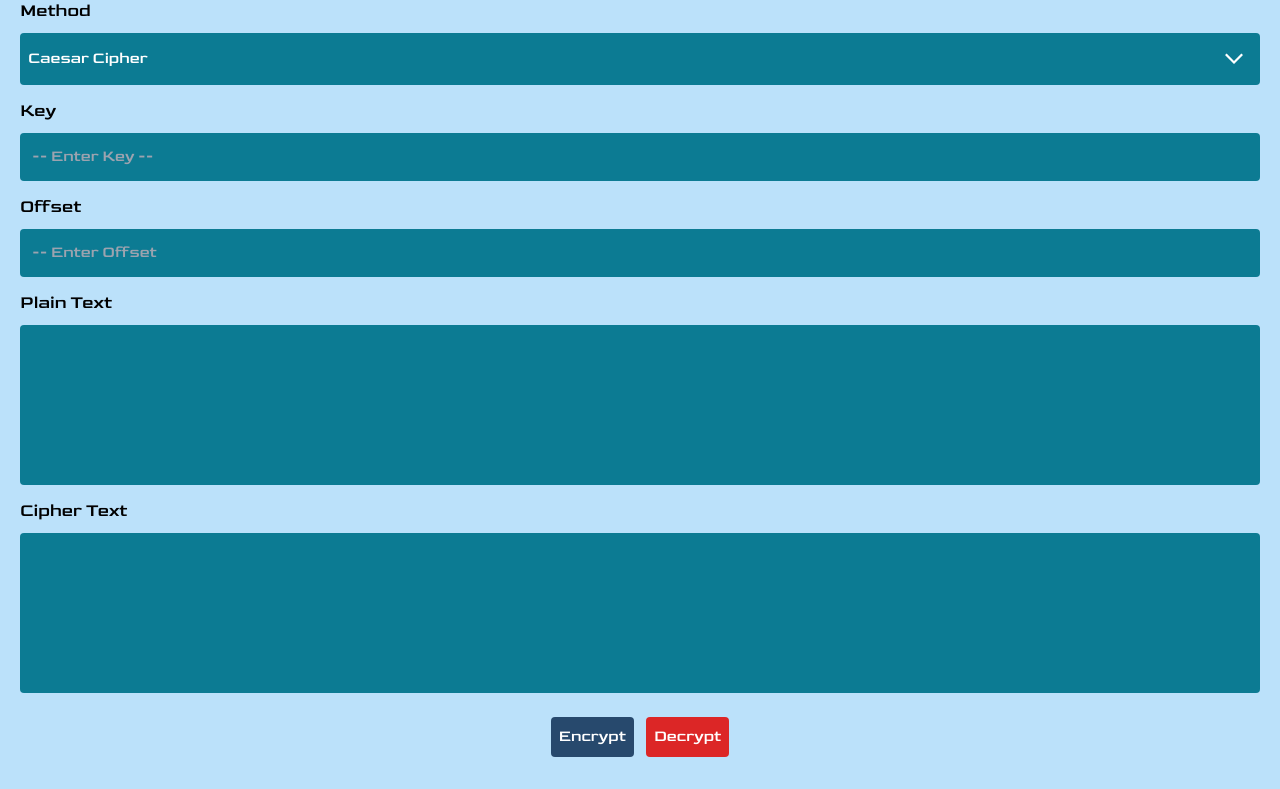
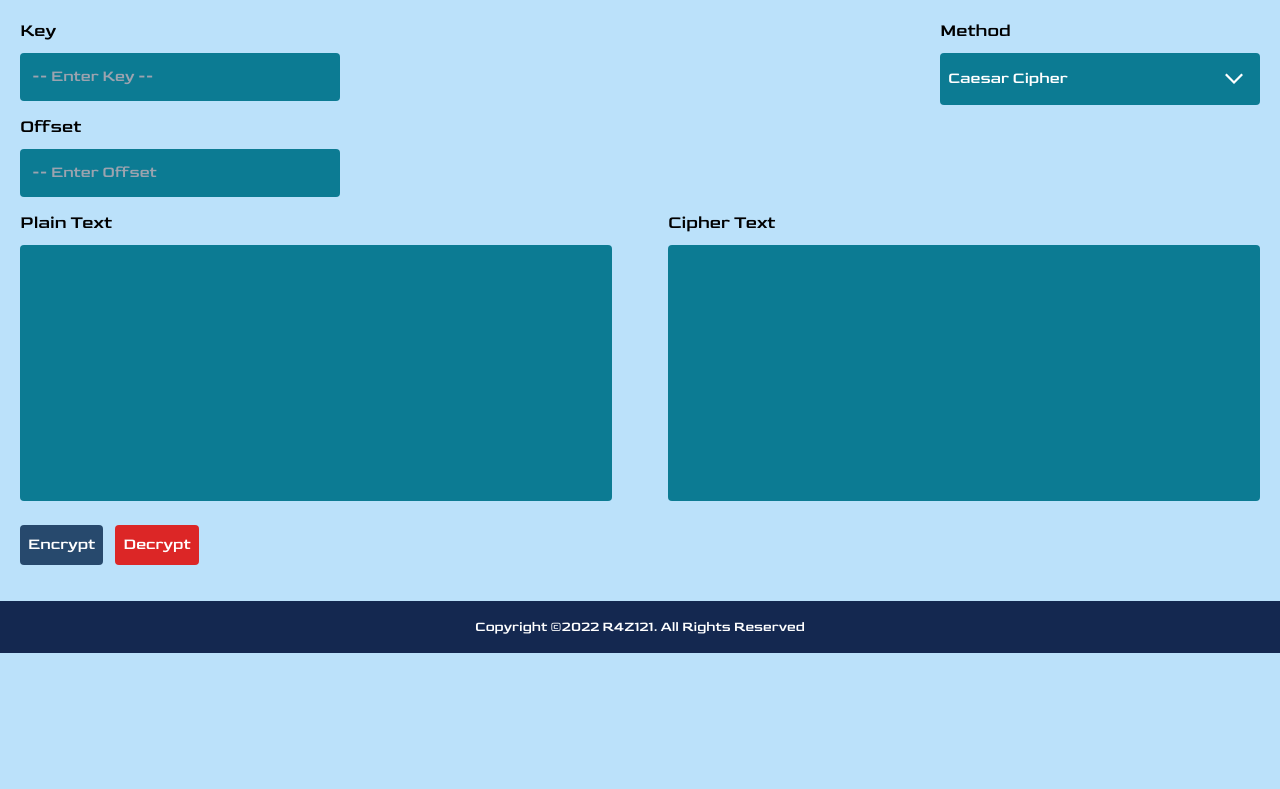
Before and after one commit to R4Z121/Crypt4Z, a website with bundled scripts: page assets/classic-crypto.html in a window 1280 px wide. Shown: the part 143-932 px from the top of the page. After the commit the page ends 800 px from the top, so only its background shows below. Built offline with nearby package versions, Linux system fonts and the light colour scheme.

Commit message:
Dekstop-Classic-Cryptography

```diff
--- a/assets/classic-crypto.html
+++ b/assets/classic-crypto.html
@@ -23,20 +23,21 @@
             </div>
         </nav>
     </header>
-    <main class="p-5 pt-0 pb-9 flex flex-col w-full gap-5">
+    <main class="p-5 pt-0 sm:pt-5 pb-9 flex flex-col w-full gap-5">
         <section class="title text-xl">
             <h1 class="mb-2 font-bold">Classic Cryptography</h1>
             <hr class="w-1/6 h-1 bg-black rounded">
         </section>
         <section class="content flex flex-col w-full gap-3">
+            <div class="input flex flex-col w-full gap-3 lg:flex-row-reverse lg:justify-between">
                 <div class="input-method flex flex-col gap-2 relative">
                     <p class="text-lg">Method</p>
-                <div class="input-expand bg-app-200 p-2 flex justify-between items-center cursor-pointer hover:bg-app-500 rounded">
+                    <div class="input-expand bg-app-200 p-2 flex justify-between items-center cursor-pointer hover:bg-app-500 sm:w-80 rounded">
                         <input type="hidden" id="method">
                         <p class="text-white">Caesar Cipher</p>
                         <img src="./img/svg/expand.svg" class="w-9" alt="expand">
                     </div>
-                <div class="options list-none bg-app-300 text-white h-0 overflow-hidden absolute top-24 left-0 w-full rounded">
+                    <div class="options list-none bg-app-300 text-white h-0 overflow-hidden absolute top-24 left-0 w-full sm:w-80 rounded">
                         <li class="p-3 hover:cursor-pointer hover:bg-app-500">Caesar Cipher</li>
                         <li class="p-3 hover:cursor-pointer hover:bg-app-500">Vigenere Cipher</li>
                         <li class="p-3 hover:cursor-pointer hover:bg-app-500">Rail Fence Cipher</li>
@@ -45,23 +46,30 @@
                         <li class="p-3 hover:cursor-pointer hover:bg-app-500">One Time Pad</li>
                     </div>
                 </div>
+                <div class="input-text flex flex-col gap-3">
                     <div class="input-key flex flex-col gap-2">
                         <p class="text-lg">Key</p>
-                <input type="text" class="p-3 rounded focus:outline-none bg-app-200 text-white" id="key" placeholder="-- Enter Key --">
+                        <input type="number" class="number-only p-3 rounded focus:outline-none bg-app-200 text-white sm:w-80 invalid:ring-2 invalid:ring-red-600 peer" id="key" placeholder="-- Enter Key --">
+                        <p class="text-super-sm text-red-600 hidden peer-invalid:block">Please input number only</p>
                     </div>
                     <div class="input-offset flex flex-col gap-2">
                         <p class="text-lg">Offset</p>
-                <input type="text" class="p-3 rounded focus:outline-none bg-app-200 text-white" id="offset" placeholder="-- Enter Offset">
+                        <input type="number" class="p-3 rounded focus:outline-none bg-app-200 text-white sm:w-80 invalid:ring-2 invalid:ring-red-600 peer" id="offset" placeholder="-- Enter Offset" disabled>
+                        <p class="text-super-sm text-red-600 hidden peer-invalid:block">Please input number only</p>
                     </div>
+                </div>
+            </div>
+            <div class="area-text grid grid-cols-1 md:grid-cols-2 gap-2 lg:gap-14">
                 <div class="area-plaintext flex flex-col gap-2">
                     <p class="text-lg">Plain Text</p>
-                <textarea class="p-3 rounded focus:outline-none bg-app-200 text-white resize-none h-40" id="plaintext"></textarea>
+                    <textarea class="p-3 rounded focus:outline-none bg-app-200 text-white resize-none h-40 sm:h-64" id="plaintext"></textarea>
                 </div>
                 <div class="area-ciphertext flex flex-col gap-2">
                     <p class="text-lg">Cipher Text</p>
-                <textarea class="p-3 rounded focus:outline-none bg-app-200 text-white resize-none h-40" id="ciphertext"></textarea>
+                    <textarea class="p-3 rounded focus:outline-none bg-app-200 text-white resize-none h-40 sm:h-64" id="ciphertext"></textarea>
                 </div>
-            <div class="buttons flex justify-center mt-3 gap-3">
+            </div>
+            <div class="buttons flex mt-3 gap-3">
                 <p class="p-2 bg-app-300 text-white rounded cursor-pointer hover:bg-blue-900" id="encrypt">Encrypt</p>
                 <p class="p-2 bg-red-600 text-white rounded cursor-pointer hover:bg-red-500" id="decrypt">Decrypt</p>
             </div>
--- a/assets/css/input.css
+++ b/assets/css/input.css
@@ -23,6 +23,14 @@
 .input-expand.active {
     background-color: #141E61;
 }
+input::-webkit-outer-spin-button,
+input::-webkit-inner-spin-button {
+    -webkit-appearance: none;
+    margin: 0;
+}
+input[type=number]{
+    -moz-appearance: textfield;
+}
 @media (max-width: 640px) {
     .nav-list.active {
         height: 125px;
```
Also changed, not shown: assets/css/app.css. Lines whose indentation alone changed are shown as unchanged.
